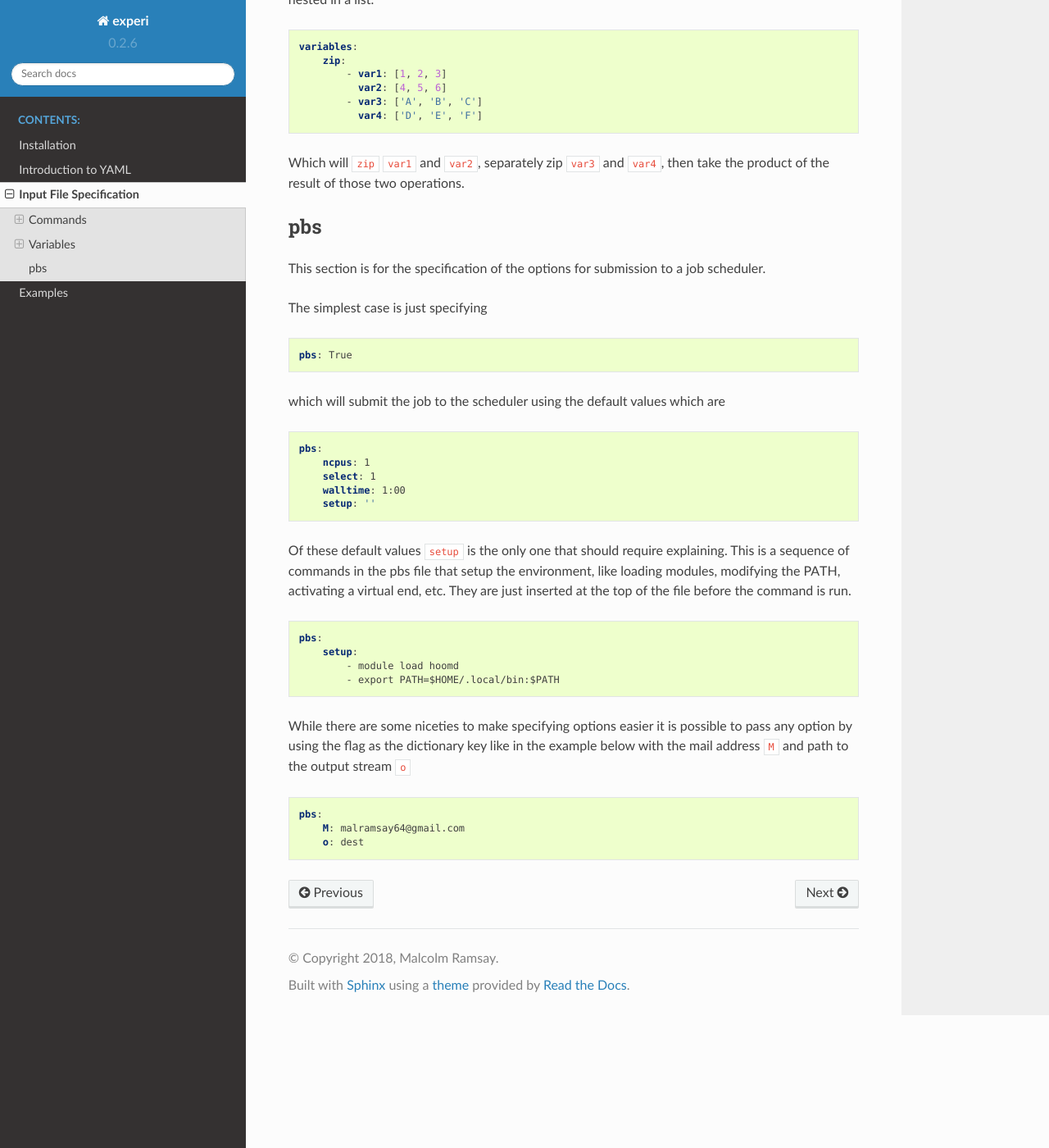
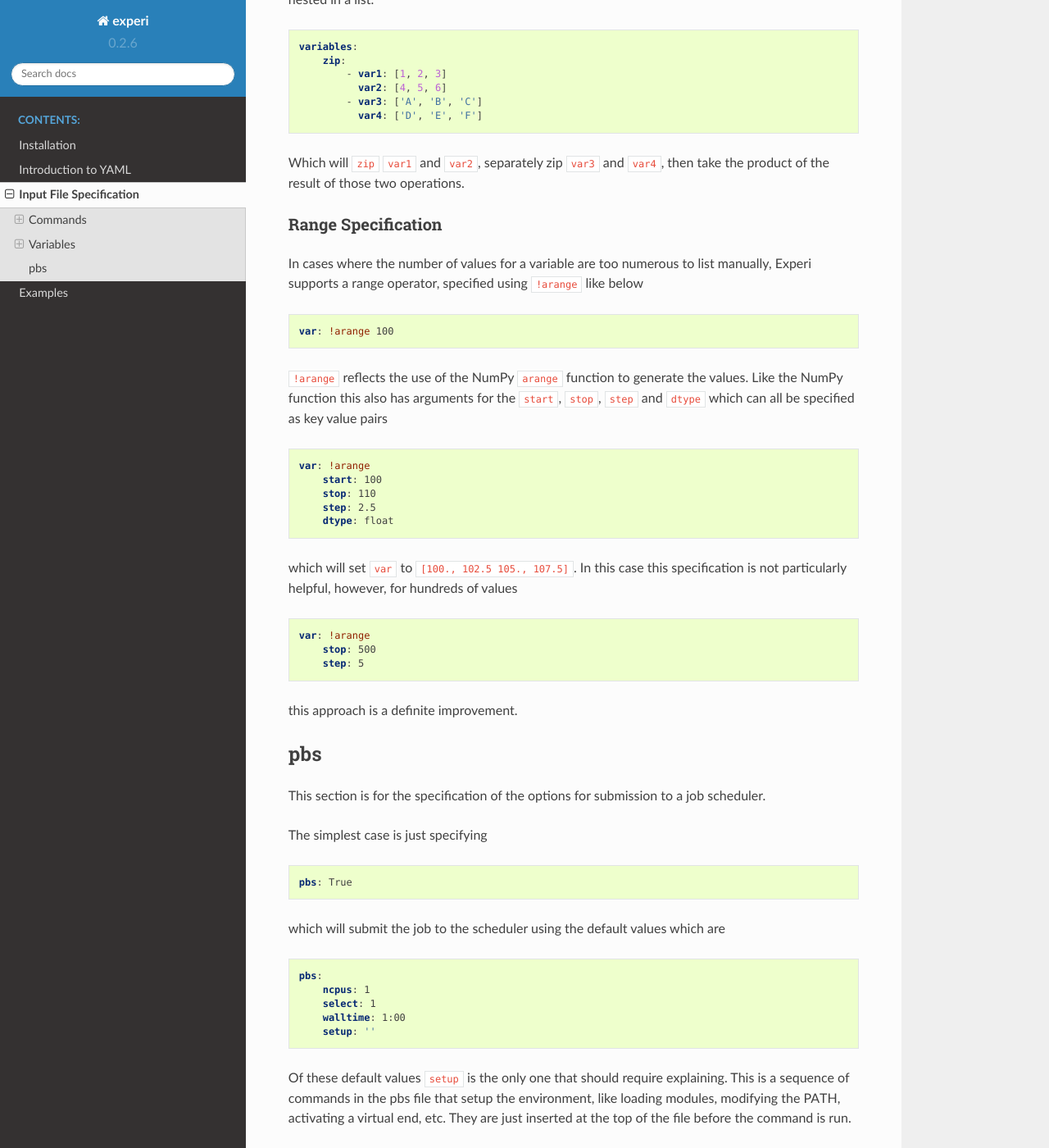
Before and after one commit to malramsay64/experi, a Sphinx documentation site: the page built from docs/input_file.rst, in a window 1280 px wide and 1400 px high, scrolled down 6397 px. Shown: the whole window at 82% size. Built offline with Sphinx 7.4.7 and the Read the Docs theme 2.0.0, drawn with Linux system fonts in a browser that asks for light colours.

Commit message:
DOC arange constructor documentation

```diff
--- a/docs/input_file.rst
+++ b/docs/input_file.rst
@@ -83,6 +83,7 @@ steps of more complicated workflows (see `Jobs <#Jobs>`_). The rationale for thi
 commands which are non-unique will typically have the same output, overwriting each other. Where
 this is a problem, adding an ``echo {variable}`` to the list within a command key is a reasonable
 workaround.
+
 
 Command Failure
 ~~~~~~~~~~~~~~~
@@ -330,6 +331,39 @@ nested in a list.
 Which will ``zip`` ``var1`` and ``var2``, separately zip ``var3`` and ``var4``, then take the
 product of the result of those two operations.
 
+Range Specification
+~~~~~~~~~~~~~~~~~~~
+
+In cases where the number of values for a variable are too numerous to list
+manually, Experi supports a range operator, specified using ``!arange`` like below
+
+.. code:: yaml
+
+    var: !arange 100
+
+``!arange`` reflects the use of the NumPy ``arange`` function to generate the values.
+Like the NumPy function this also has arguments for the ``start``, ``stop``, ``step``
+and ``dtype`` which can all be specified as key value pairs
+
+.. code:: yaml
+
+    var: !arange
+        start: 100
+        stop: 110
+        step: 2.5
+        dtype: float
+
+which will set ``var`` to ``[100., 102.5 105., 107.5]``. In this case this specification
+is not particularly helpful, however, for hundreds of values
+
+.. code:: yaml
+
+    var: !arange
+        stop: 500
+        step: 5
+
+this approach is a definite improvement.
+
 pbs
 ---
 
```
